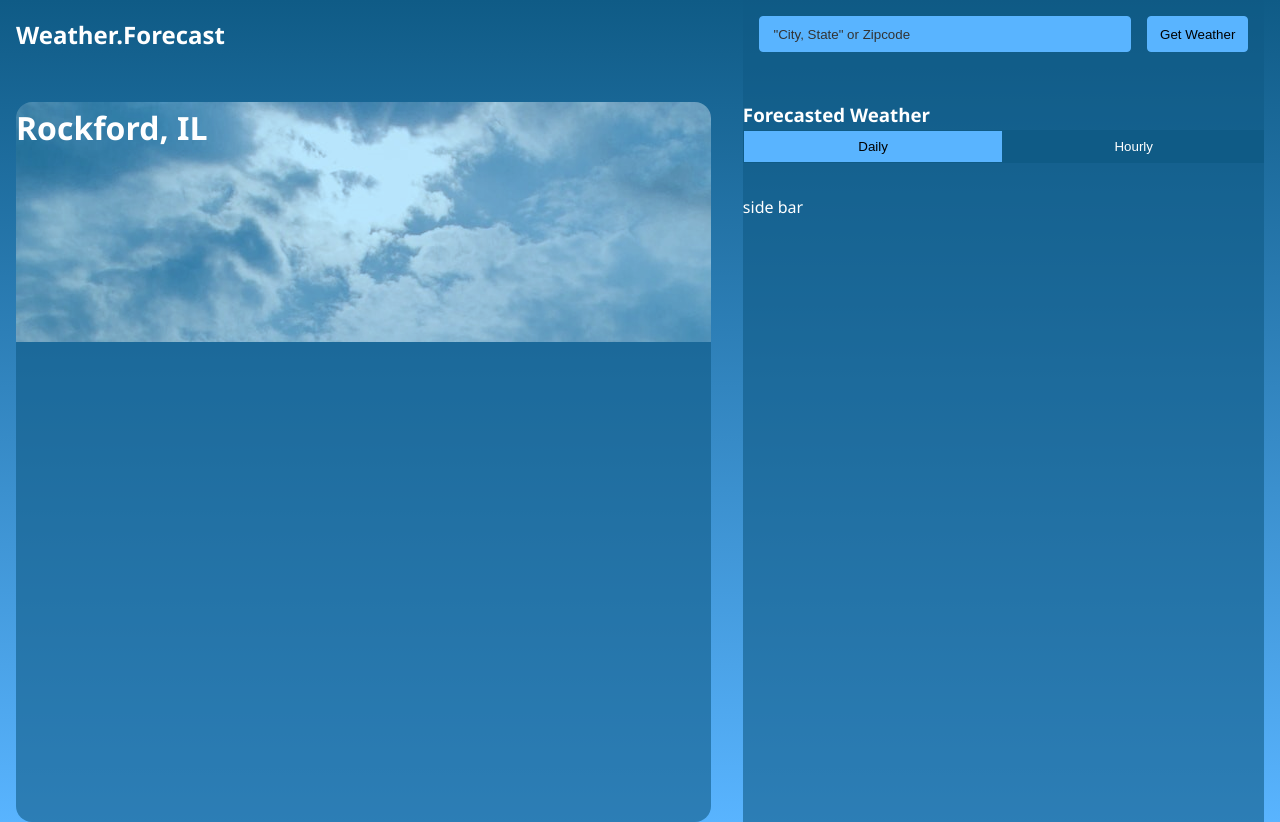
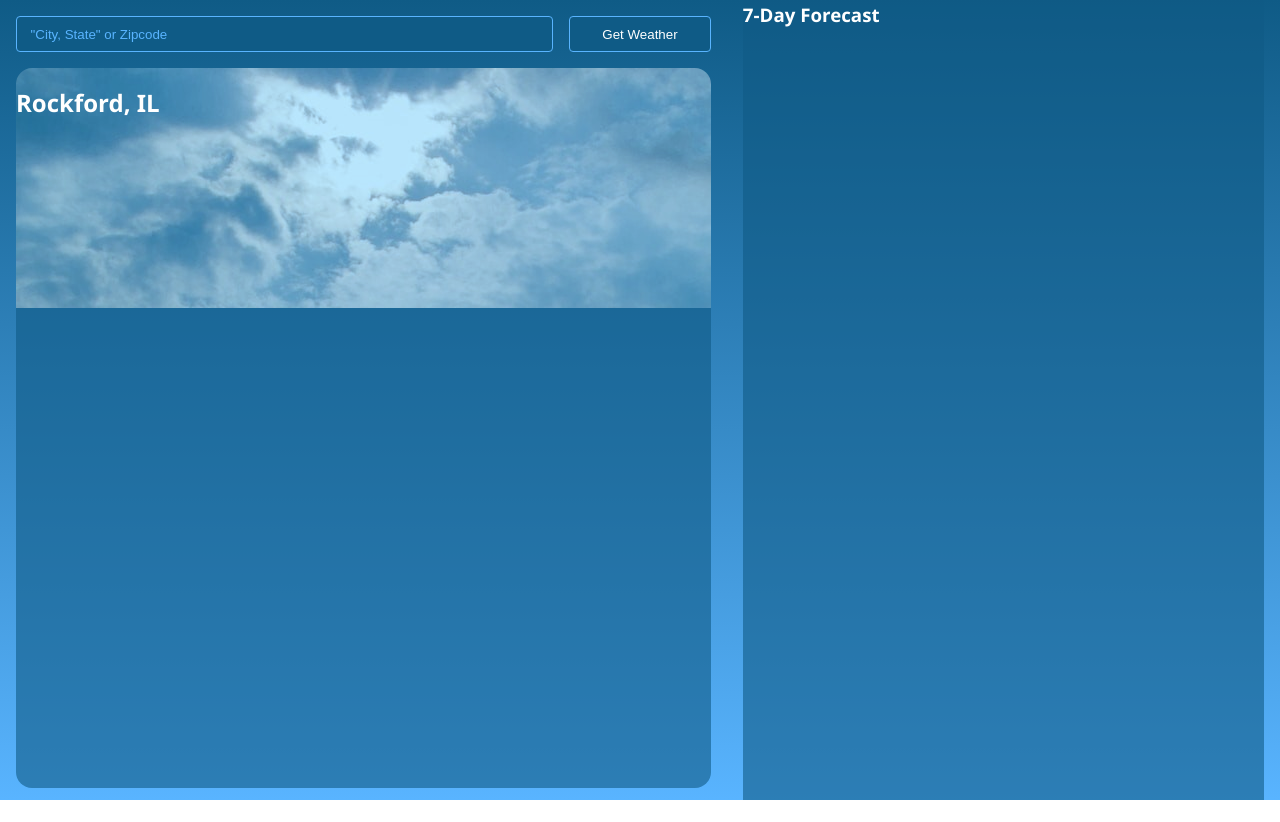
Before and after one commit to ShawnO86/National_News_Weather, a Vue app: page / in a window 1280 px wide. After the commit the page ends 800 px from the top, so only its background shows below. Built offline with nearby package versions, Linux system fonts and the light colour scheme.

Commit message:
weather box head component

```diff
--- a/src/App.vue
+++ b/src/App.vue
@@ -1,28 +1,33 @@
 <template>
   <section class="mainLayout">
     <div class="currentWeather">
+      <div class="search">
+        <location-input @location="setLocation" />
+      </div>
       <current-weather></current-weather>
     </div>
     <div class="sideBar">
-      <side-bar @inputLocation="setLocation"></side-bar>
+      <side-bar></side-bar>
     </div>
   </section>
 </template>
 
 <script setup>
+import locationInput from './components/locationInput.vue';
 import currentWeather from './components/currentWeather.vue';
 import sideBar from './components/sideBar.vue';
 import { ref } from 'vue';
 
 let inputLocation = ref('');
-let locationMsg = ref('');
+//let locationMsg = ref('');
 let weatherData = ref('');
 
 function setLocation(location) {
   inputLocation.value = location;
   getWeather(inputLocation.value);
 }
-function getGeoLocation() {
+//functions for getting geoloction and sending to server
+/* function getGeoLocation() {
   if (navigator.geolocation) {
     navigator.geolocation.getCurrentPosition(sendGeoLocation, locationError);
   }
@@ -32,7 +37,7 @@ function locationError(code) {
 }
 function sendGeoLocation(position) {
   getWeather(['no', position.coords.latitude, position.coords.longitude]);
-}
+} */
 async function getData(url = '') {
   //calls argument url and waits for data/status
   const req = await fetch(url);
@@ -84,14 +89,6 @@ body {
   min-height: 100vh;
   padding: 0 1rem;
 }
-header {
-  display: flex;
-  align-items: center;
-  flex-wrap: wrap;
-  justify-content: space-between;
-  padding: 1rem 0;
-  gap: 1rem 2rem;
-}
 .mainLayout {
   display: flex;
   flex-wrap: wrap;
@@ -101,6 +98,9 @@ header {
 }
 .currentWeather {
   flex: 4;
+}
+.search {
+  margin: 1rem 0;
 }
 .sideBar {
   flex: 3;
--- a/src/components/currentWeather.vue
+++ b/src/components/currentWeather.vue
@@ -1,65 +1,20 @@
 <template>
-  <div>
-    <h1>Weather.Forecast</h1>
-  </div>
   <div id="weatherBox">
-    <div class="weatherBox_head" :style="{ backgroundImage: 'url(' + bgImage + ')' }">
-      <h2>Rockford, IL</h2>
-    </div>
+    <weather-box-head></weather-box-head>
   </div>
 </template>
 
 <script setup>
-import { computed, ref } from 'vue';
-const weatherType = ref('Cloudy');
-const bgImage = computed(changeBackgroundImage);
+import weatherBoxHead from './weatherBoxHead.vue';
 
-//optimize images after crop to .webp and maybe lower res
-const weatherTypes = [
-  { type: ['Fair', 'Clear'], image: 'clear.jpg' }, //pic done
-  { type: ['Clouds', 'Cloudy'], image: 'cloudy.jpg' }, //pic done
-  { type: ['Overcast'], image: 'overcast.jpg' }, //pic done
-  { type: ['Snow', 'Blizzard'], image: 'snow.jpg' },
-  { type: ['Freezing Rain', 'Ice'], image: 'freezing_rain_ice.jpg' },
-  { type: ['Rain', 'Showers'], image: 'rain_showers.jpg' },
-  { type: ['Thunderstorm'], image: 'thunderstorm.jpg' },
-  { type: ['Tornado', 'Funnel Cloud'], image: 'tornado_funnel_cloud.jpg' },
-  { type: ['Hurricane', 'Tropical Storm'], image: 'hurricane_tropical_storm.jpg' },
-  { type: ['Windy', 'Breezy'], image: 'windy_breezy.jpg' },
-  { type: ['Dust', 'Sand'], image: 'dust_sand.jpg' },
-  { type: ['Smoke', 'Haze'], image: 'smoke_haze.jpg' },
-  { type: ['Hot'], image: 'hot.jpg' },
-  { type: ['Cold'], image: 'cold.jpg' },
-  { type: ['Fog', 'Fog/Mist'], image: 'fog.jpg' }
-];
-//checks if the weatherType is in the weatherTypes array and returns the specified image to use for the background of the weatherBox container
-function changeBackgroundImage() {
-  const matchingWeatherType = weatherTypes.find((item) =>
-    item.type.some((type) => weatherType.value.includes(type))
-  );
-  return `/src/assets/${matchingWeatherType.image}`;
-}
 </script>
 
 <style scoped>
-h1 {
-  padding: 1rem 0;
-  margin-bottom: 2rem;
-}
-h2 {
-  font-size: 2rem;
-}
+
 #weatherBox {
   background: rgba(var(--bg-rgb), 0.6);
   width: 100%;
   min-height: 45rem;
   border-radius: 1rem;
 }
-.weatherBox_head {
-  min-height: 15rem;
-  background-size: cover;
-  background-blend-mode: overlay;
-  background: rgba(var(--bg-rgb), 0.3);
-  border-radius: 1rem 1rem 0 0;
-}
 </style>
--- a/src/components/locationInput.vue
+++ b/src/components/locationInput.vue
@@ -34,17 +34,15 @@ function sendInput() {
 <style scoped>
 form {
   display: flex;
-  padding: 1rem 0;
   gap: 0 1rem;
   width: 100%;
-  padding: 1rem;
 }
 input,
 button {
   border-radius: 0.25rem;
   padding: 0.6rem 0.25rem;
-  background: var(--secondary-hex);
-  color: #000;
+  background: var(--bg-hex);
+  color: #fff;
   border: none;
 }
 input {
@@ -62,6 +60,6 @@ button:hover {
 }
 input::placeholder {
   padding-left: 0.6rem;
-  color: #333;
+  color: var( --secondary-hex);
 }
 </style>
--- a/src/components/sideBar.vue
+++ b/src/components/sideBar.vue
@@ -1,69 +1,12 @@
 <template>
-  <div class="search">
-    <location-input @location="setLocation" />
-  </div>
-  <h3>Forecasted Weather</h3>
-  <div class="nav">
-    <button @click="toggleDailyOpen" :class="dailyOpen ? 'active' : '' " class="toggle">
-      Daily
-    </button>
-    <button @click="toggleHourlyOpen" :class="hourlyOpen ? 'active' : '' " class="toggle">
-      Hourly
-    </button>
-  </div>
-  <div><p>side bar</p></div>
+  <h3>7-Day Forecast</h3>
 </template>
 
 <script setup>
-import locationInput from './locationInput.vue';
-import { ref } from 'vue';
 
-let inputLocation = ref('');
-let dailyOpen = ref(true);
-let hourlyOpen = ref(false)
 
-const emit = defineEmits(['inputLocation', 'dailyOpen', 'hourlyOpen']);
-
-function setLocation(location) {
-  inputLocation.value = location;
-  emit('inputLocation', inputLocation.value);
-}
-function toggleDailyOpen() {
-  dailyOpen.value = true;
-  hourlyOpen.value = false;
-}
-function toggleHourlyOpen() {
-  dailyOpen.value = false;
-  hourlyOpen.value = true;
-}
 </script>
 
 <style scoped>
-.search {
-  margin-bottom: 2rem;
-}
-.nav {
-  display: flex;
-  align-items: center;
-  justify-content: space-around;
-  height: fit-content;
-  margin-bottom: 2rem;
-  background-color: rgb(var(--bg-rgb));
-}
-.nav button {
-  width: 50%;
-  text-align: center;
-  padding: 0.5rem 0;
-  cursor: pointer;
-  border: 1px solid rgb(var(--bg-rgb));
 
-}
-.toggle {
-  background-color: rgb(var(--bg-rgb));
-  color: #fff;
-}
-.active {
-  background-color: rgb(var(--secondary-rgb));
-  color: #000;
-}
 </style>
--- /dev/null
+++ b/src/components/weatherBoxHead.vue
@@ -0,0 +1,51 @@
+<template>
+  <div class="weatherBox_head" :style="{ backgroundImage: 'url(' + bgImage + ')' }">
+    <h1>Rockford, IL</h1>
+  </div>
+</template>
+
+<script setup>
+import { computed, ref } from 'vue';
+const weatherType = ref('Cloudy');
+const bgImage = computed(changeBackgroundImage);
+
+//optimize images after crop to .webp and maybe lower res
+const weatherTypes = [
+  { type: ['Fair', 'Clear'], image: 'clear.jpg' }, //pic done
+  { type: ['Clouds', 'Cloudy'], image: 'cloudy.jpg' }, //pic done
+  { type: ['Overcast'], image: 'overcast.jpg' }, //pic done
+  { type: ['Snow', 'Blizzard'], image: 'snow.jpg' },
+  { type: ['Freezing Rain', 'Ice'], image: 'freezing_rain_ice.jpg' },
+  { type: ['Rain', 'Showers'], image: 'rain_showers.jpg' },
+  { type: ['Thunderstorm'], image: 'thunderstorm.jpg' },
+  { type: ['Tornado', 'Funnel Cloud'], image: 'tornado_funnel_cloud.jpg' },
+  { type: ['Hurricane', 'Tropical Storm'], image: 'hurricane_tropical_storm.jpg' },
+  { type: ['Windy', 'Breezy'], image: 'windy_breezy.jpg' },
+  { type: ['Dust', 'Sand'], image: 'dust_sand.jpg' },
+  { type: ['Smoke', 'Haze'], image: 'smoke_haze.jpg' },
+  { type: ['Hot'], image: 'hot.jpg' },
+  { type: ['Cold'], image: 'cold.jpg' },
+  { type: ['Fog', 'Fog/Mist'], image: 'fog.jpg' }
+];
+//checks if the weatherType is in the weatherTypes array and returns the specified image to use for the background of the weatherBox container
+function changeBackgroundImage() {
+  const matchingWeatherType = weatherTypes.find((item) =>
+    item.type.some((type) => weatherType.value.includes(type))
+  );
+  return `/src/assets/${matchingWeatherType.image}`;
+}
+</script>
+
+<style scoped>
+h1 {
+  padding: 1rem 0;
+  margin-bottom: 2rem;
+}
+.weatherBox_head {
+  min-height: 15rem;
+  background-size: cover;
+  background-blend-mode: overlay;
+  background: rgba(var(--bg-rgb), 0.3);
+  border-radius: 1rem 1rem 0 0;
+}
+</style>
```
